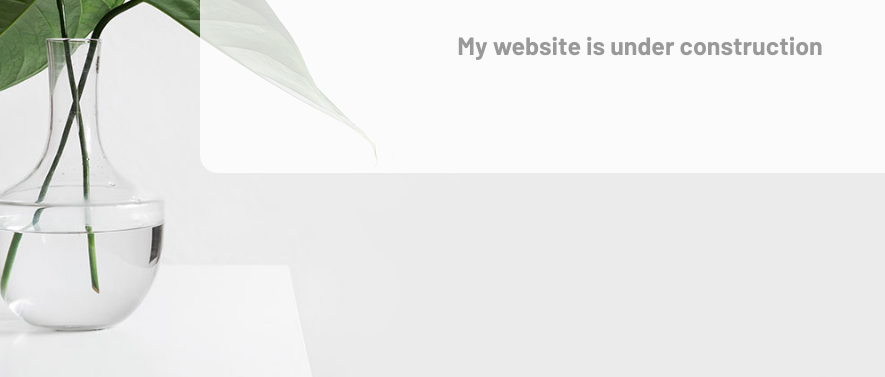
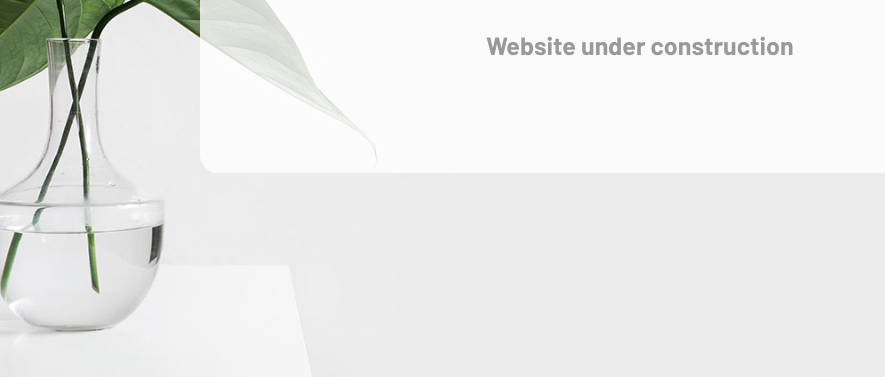
Before and after one commit to techiepaapan/techiepaapan.github.io, a plain HTML site: page index.html in a window 1280 px wide. Shown: the part 423-800 px from the top of the page, without its empty margins (0-885 px from the left). Drawn offline with Linux system fonts and the light colour scheme.

Commit message:
Update index.html

```diff
--- a/index.html
+++ b/index.html
@@ -29,7 +29,7 @@
 			</div>
 
 			<p class="txt-center m1-txt1 p-t-33 p-b-68">
-				My website is under construction
+				Website under construction
 			</p>
 
 		</div>
```
